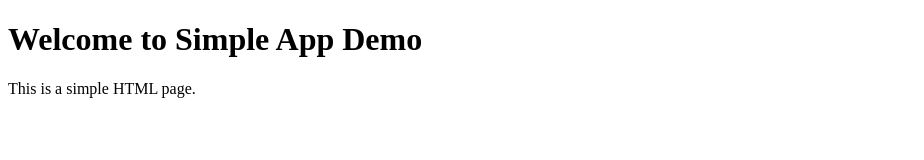
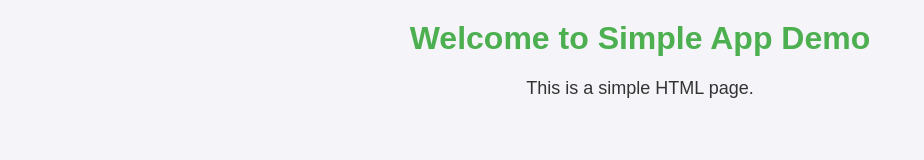
Before and after one commit to davisjoe112/simple-app-demo, a plain HTML site: page index.html in a window 1280 px wide. Shown: the whole page, without its empty margins (0-924 px from the left). Drawn offline with Linux system fonts and the light colour scheme.

Commit message:
Add CSS to HTML file

```diff
--- a/index.html
+++ b/index.html
@@ -4,6 +4,24 @@
     <meta charset="UTF-8">
     <meta name="viewport" content="width=device-width, initial-scale=1.0">
     <title>Simple App Demo</title>
+    <style>
+        body {
+            font-family: Arial, sans-serif;
+            background-color: #f4f4f9;
+            color: #333;
+            margin: 0;
+            padding: 0;
+        }
+        h1 {
+            color: #4CAF50;
+            text-align: center;
+            margin-top: 20px;
+        }
+        p {
+            text-align: center;
+            font-size: 18px;
+        }
+    </style>
 </head>
 <body>
     <h1>Welcome to Simple App Demo</h1>
```
